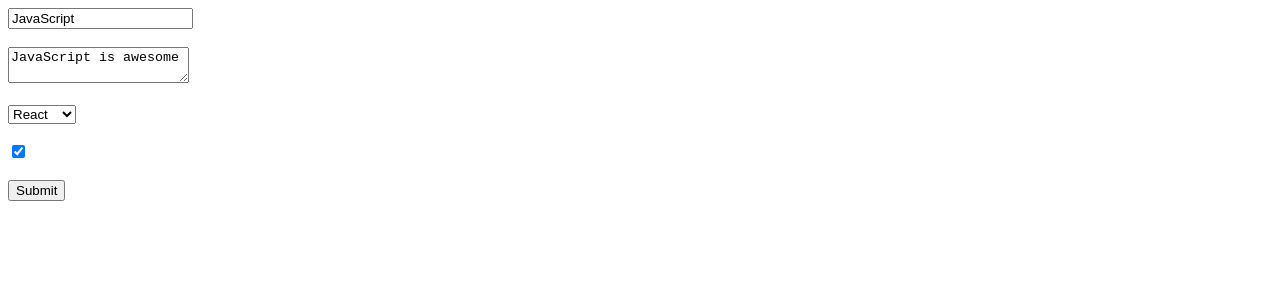
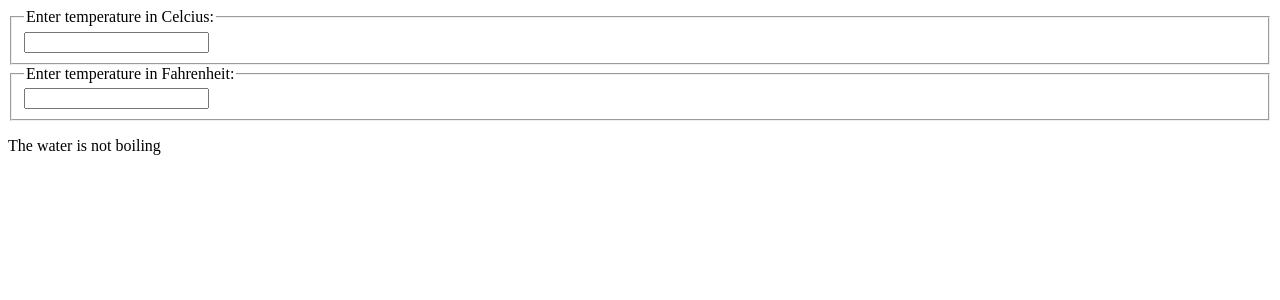
Before and after one commit to sah-wtag/LWS-React-Project-1, a React (Vite) app: page / in a window 1280 px wide. Shown: the top 300 px of the page. Built offline with nearby package versions, Linux system fonts and the light colour scheme.

Commit message:
Celcius converter with state sharing

```diff
--- a/src/App.jsx
+++ b/src/App.jsx
@@ -1,9 +1,11 @@
-import Form from "./components/Form";
+// import Form from "./components/Form";
+import Calculator from "./components/Calculator";
 
 function App() {
   return (
     <div>
-      <Form/>
+      {/* <Form/> */}
+      <Calculator />
     </div>
   );
 }
--- /dev/null
+++ b/src/components/BoilingVerdicts.jsx
@@ -0,0 +1,10 @@
+export default function BoilingVerdicts({ celcious = 0 }) {
+  if (celcious >= 100) {
+    return <p>The water is boiling</p>;
+  }
+  return (
+    <div>
+      <p>The water is not boiling</p>
+    </div>
+  );
+}
--- /dev/null
+++ b/src/components/Calculator.jsx
@@ -0,0 +1,40 @@
+import React from "react";
+import BoilingVerdicts from "./BoilingVerdicts";
+import TemperatureInput from "./TemperatureInput";
+import { convert, toCelcius, toFarhenheit } from "../lib/converter";
+
+export default class Calculator extends React.Component {
+  state = {
+    temperature: "",
+    scale: "c",
+  };
+  handleChange = (e, scale) => {
+    this.setState({
+      temperature: e.target.value,
+      scale: scale,
+    });
+  };
+  render() {
+    const { temperature, scale } = this.state;
+    const celcious =
+      scale === "f" ? convert(temperature, toCelcius) : temperature;
+    const fahrenheit =
+      scale === "c" ? convert(temperature, toFarhenheit) : temperature;
+    return (
+      <div>
+        <TemperatureInput
+          scale="c"
+          temperature={celcious}
+          onTemperatureChange={this.handleChange}
+        />
+        <TemperatureInput
+          scale="f"
+          temperature={fahrenheit}
+          onTemperatureChange={this.handleChange}
+        />
+
+        <BoilingVerdicts celcious={parseFloat(celcious)} />
+      </div>
+    );
+  }
+}
--- /dev/null
+++ b/src/components/TemperatureInput.jsx
@@ -0,0 +1,20 @@
+const scaleNames = {
+  c: "Celcius",
+  f: "Fahrenheit",
+};
+export default function TemperatureInput({
+  temperature,
+  scale,
+  onTemperatureChange,
+}) {
+  return (
+    <fieldset>
+      <legend>Enter temperature in {scaleNames[scale]}: </legend>
+      <input
+        type="text"
+        value={temperature}
+        onChange={(e) => onTemperatureChange(e, scale)}
+      />
+    </fieldset>
+  );
+}
--- /dev/null
+++ b/src/lib/converter.js
@@ -0,0 +1,16 @@
+export function toCelcius(farhenheit) {
+  return ((farhenheit - 32) * 5) / 9;
+}
+export function toFarhenheit(celcius) {
+  return (celcius * 9) / 5 + 32;
+}
+
+export function convert(temperature, convertTo) {
+  const input = parseFloat(temperature);
+  if (Number.isNaN(input)) {
+    return "";
+  }
+  const output = convertTo(input);
+  const rounded = Math.round(output * 1000) / 1000;
+  return rounded;
+}
```
